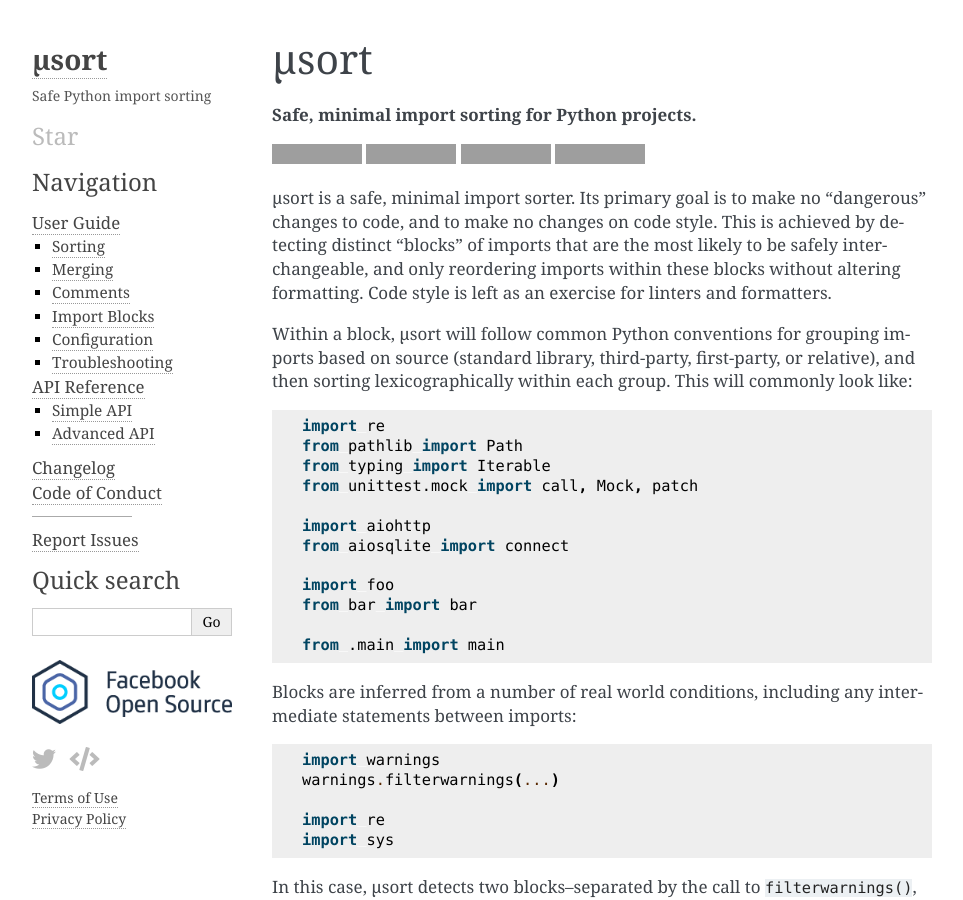
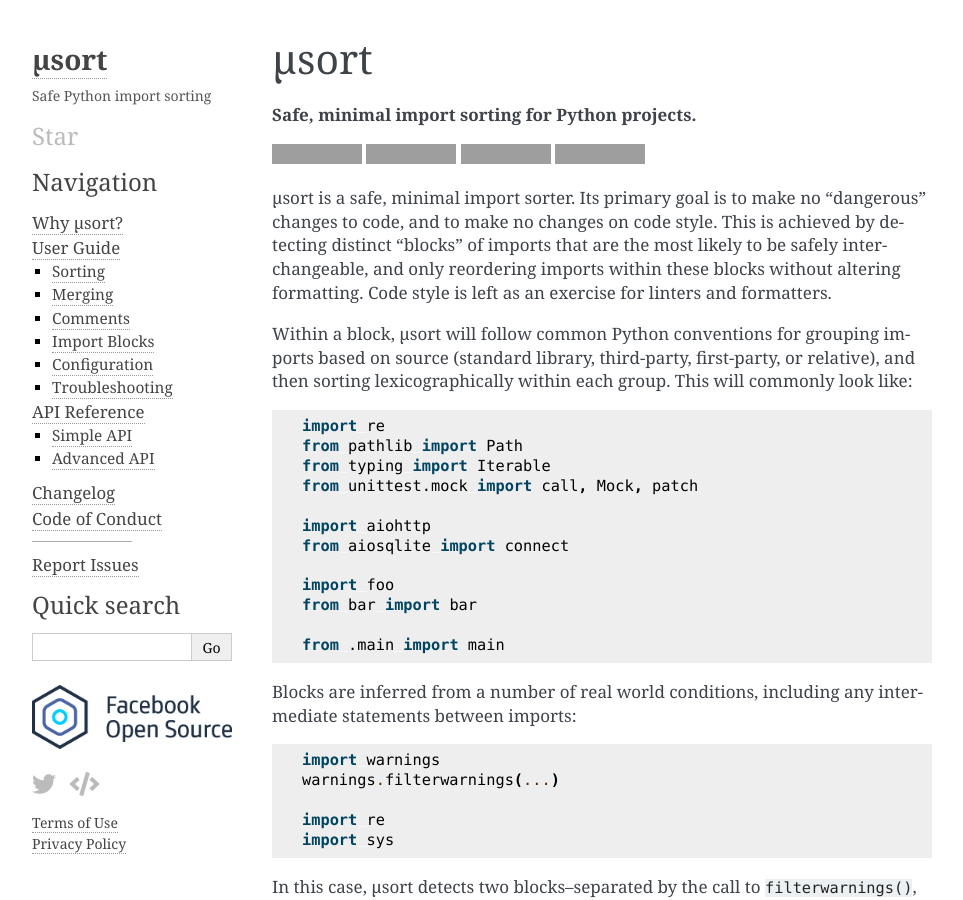
Before and after one commit to facebook/usort, a Sphinx documentation site: the page built from docs/index.rst, in a window 1280 px wide and 900 px high. Shown: the whole window, without its empty margins (148-1111 px from the left). Built offline with Sphinx 7.4.7, drawn with Linux system fonts in a browser that asks for light colours; pages that are not in the unit, such as notebooks, are missing from menus; grey boxes are pictures that could not be loaded.

Commit message:
Add 'why usort' to docs

```diff
--- a/docs/index.rst
+++ b/docs/index.rst
@@ -5,6 +5,7 @@
     :hidden:
     :maxdepth: 2
 
+    why
     guide
     api
 
--- /dev/null
+++ b/docs/why.rst
@@ -0,0 +1,4 @@
+Why µsort?
+==========
+
+µsort was originally designed with safety as the primary goal–"first, do no harm".
```
